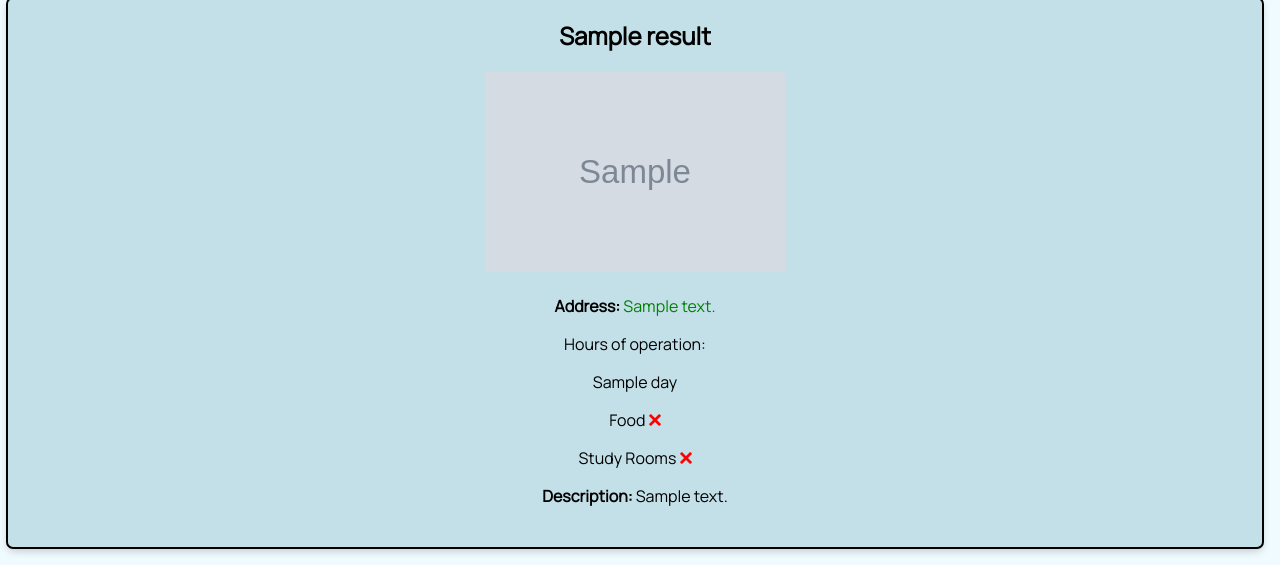
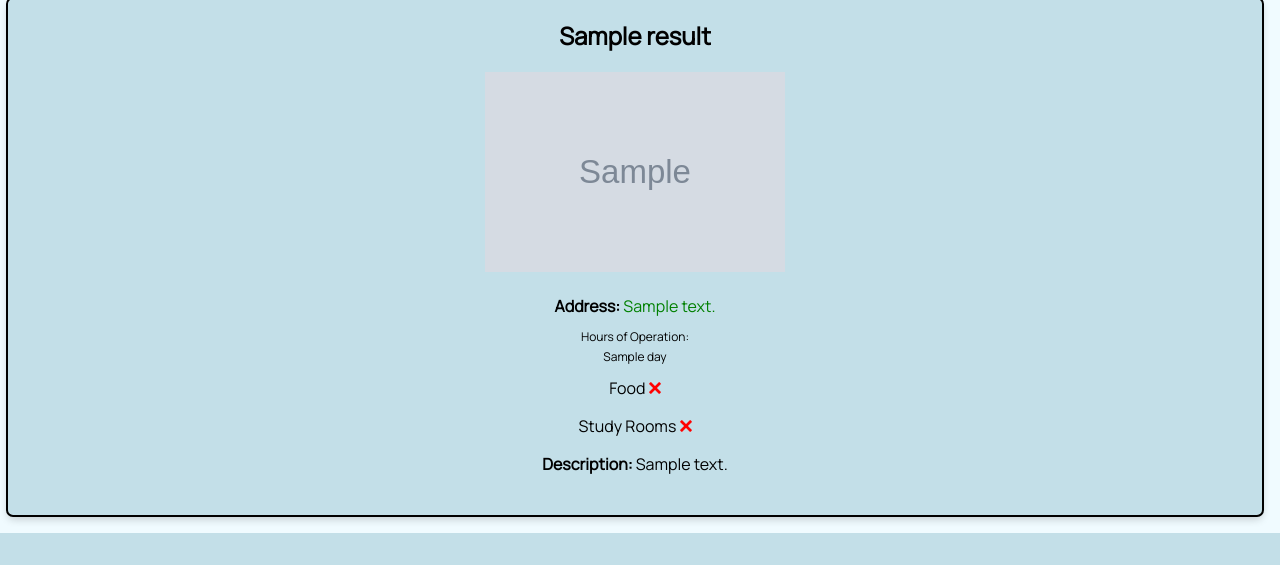
Before and after one commit to virajlunani/StudySpot, a Flask app: template templates/index.html in a window 1280 px wide. Shown: the part 516-1081 px from the top of the page. After the commit the page ends 1049 px from the top, so only its background shows below. Run offline with Flask 2, Linux system fonts and the light colour scheme; the template is opened without the code that fills it: most values are stand-ins (such as "Sample title", 1, 10 or a date in 2020); grey boxes marked "Sample" are stand-in pictures.

Commit message:
Fixed Hours of Operation

```diff
--- a/static/css/style.css
+++ b/static/css/style.css
@@ -46,6 +46,10 @@ a:active {
     font-family: 'Manrope', serif;
     font-size: 14px;
     margin-left: 10px;
+}
+.smallText {
+  font-size: 12px;
+  line-height: 0.7;
 }
 .card {
     outline: 2px solid black;
--- a/templates/index.html
+++ b/templates/index.html
@@ -73,9 +73,9 @@
             <img src="{{result.img_url}}">
             <div class="card-content">
                 <p><a class="bold">Address:</a> <a target="_blank" href="{{ result.link }}">{{ result.address }}</a></p>
-                <p>Hours of operation:</p>
+                <p class="smallText">Hours of Operation:</p>
                 {% for day in result.hours %}
-                <p> {{day}} </p>
+                <p class="smallText"> {{day}} </p>
                 {% endfor %}
                 {% if result.food %}
                 <p>Food <img class="check" src="static/images/StudySpot-logos/green-check.png"></p>
```
Also changed, not shown: 3 other files.
